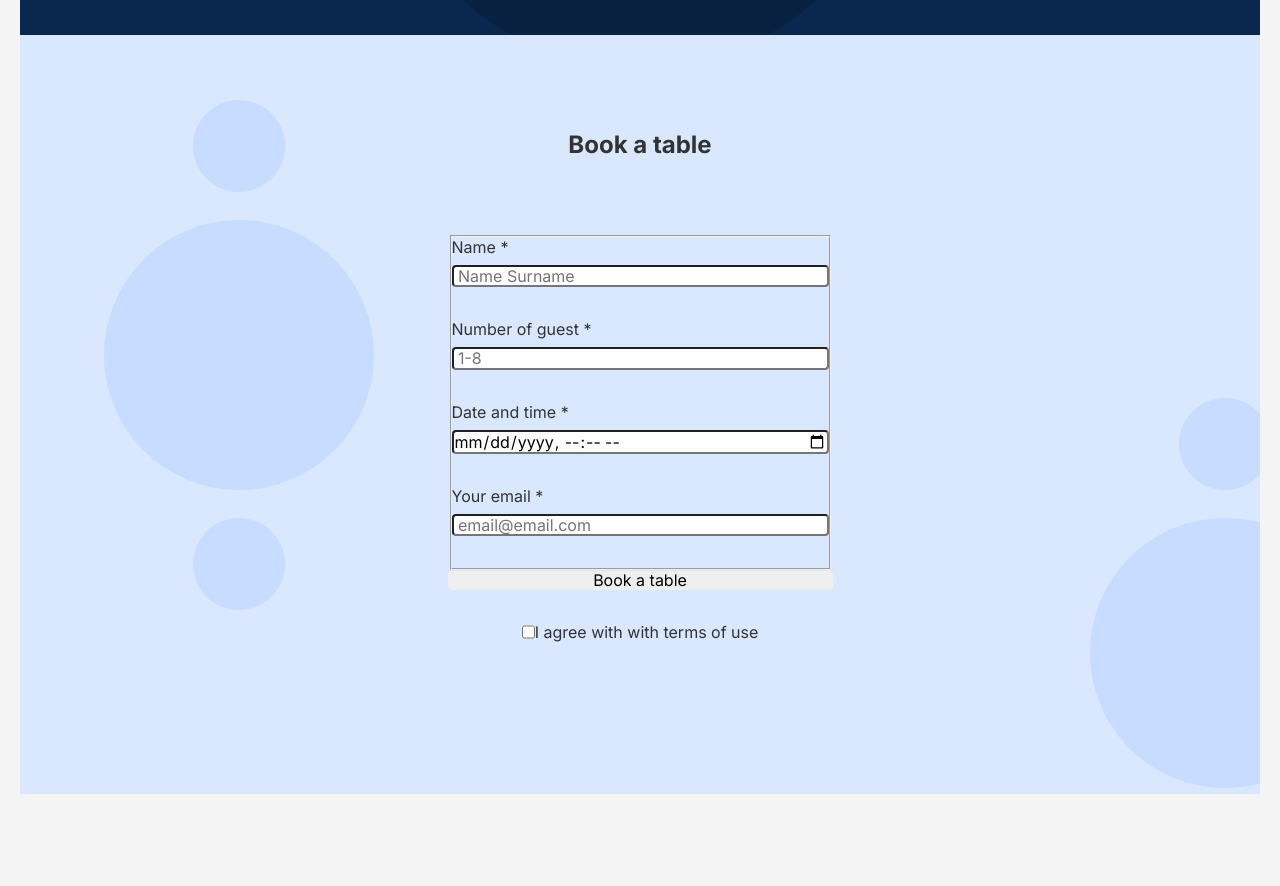
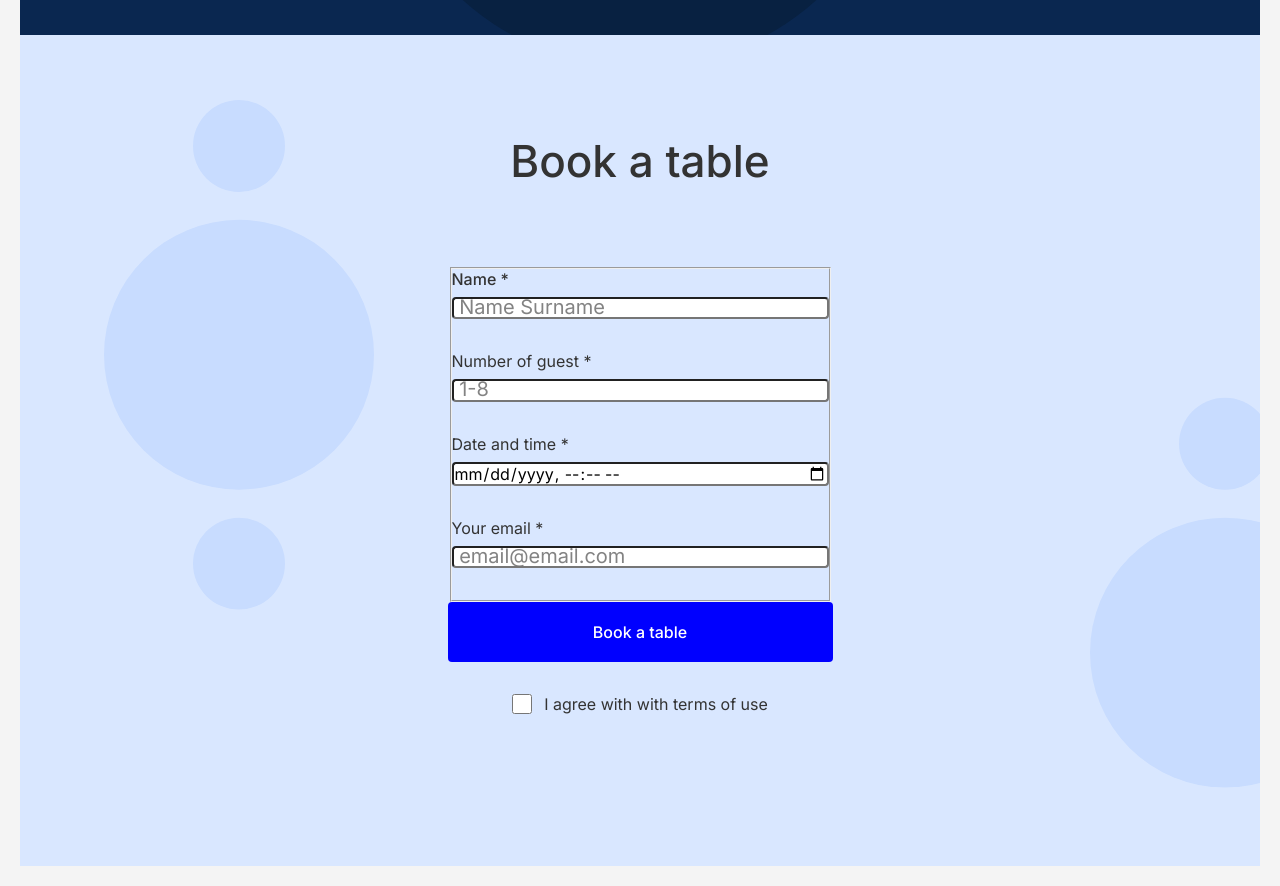
Before and after one commit to mpaclebb/se_project_coffeeshop, a plain HTML site: page index.html in a window 1280 px wide. Shown: the part 1500-2386 px from the top of the page. Before the commit the page ends 2314 px from the top, so only its background shows below. Drawn offline with Linux system fonts and the light colour scheme.

Commit message:
New project update

```diff
--- a/index.html
+++ b/index.html
@@ -84,7 +84,8 @@
 <form action="#" class="reservation__form form">
   <fieldset class="form__fieldset">
     <label for ="fullname" class="form__label">
-    Name * <input type="text" id="fullname" class="form__input" placeholder=" Name Surname">
+   <span class="form__label-text"> Name * </span>
+     <input type="text" id="fullname" class="form__input" placeholder=" Name Surname">
   </label>
   <label for ="guestNumber" class="form__label">
     Number of guest * <input type="number" id="guestNumber" class="form__input" placeholder=" 1-8">
--- a/pages/index.css
+++ b/pages/index.css
@@ -167,6 +167,11 @@ color:white
 .reservation__title{
   margin:0 0 80px;
   text-align: center;
+  font-family: Inter;
+  font-style: normal;
+  font-weight: 500;
+  font-size: 44px;
+  line-height: 52px;
 }
 
 .reservation__form {
@@ -187,6 +192,23 @@ padding: 0;
   display:block;
 }
 
+.form__label-text {
+  font-family: 'Inter', sans-serif; /* Ensure Inter is loaded in your project */
+  font-style: normal;
+  font-weight: 500;
+  font-size: 16px;
+  line-height: 20px;
+}
+
+.form__input::placeholder{
+    font-family: 'Inter', sans-serif; /* Specifies the font family */
+    font-style: normal; /* Normal font style */
+    font-weight: normal; /* Normal font weight, equivalent to font-weight: 400 */
+    font-size: 20px; /* Font size of 20px */
+    line-height: 30px; /* Line height of 30px */
+    color: #838383; /* Color of the placeholder text */
+}
+
 .form__label_type_checkbox{
   display:flex;
   justify-content: center;
@@ -201,20 +223,43 @@ padding: 0;
 }
 
 .form__button{
+  font-family: 'Inter', sans-serif; /* Setting the font family to Inter */
+  font-style: normal;               /* Font style is normal (not italic or oblique) */
+  font-weight: 500;                 /* Medium font weight, which is semi-bold */
+  font-size: 16px;                  /* Font size of 16 pixels */
+  line-height: 20px;
+  height: 60px;
   width:100%;
   padding:0;
   border:none;
   margin-bottom: 32px;
   border-radius: 4px;
   transition: opacity 0.3s ease;
+  background-color: blue;
+  color:white;
 }
 
 .form__button:hover{
 opacity: 0.7;
 }
 
+.form__checkbox-label{
+  display: flex;
+  font-family: 'Inter', sans-serif; /* Inter font for readability and aesthetics */
+  font-style: normal;               /* Normal font style, not italic */
+  font-weight: 500;                 /* Medium weight for emphasis */
+  font-size: 16px;                  /* Adequate size for readability */
+  line-height: 20px;                /* Proper line height for spacing */
+  cursor: pointer;                  /* Indicates the label (and thus the text) is clickable */
+  display: inline-block;
+  margin-bottom: 120px;
+}
+
 .form__checkbox{
 border-radius: 2px;
+width: 20px;
+height: 20px;
+margin-right: 12px;
 }
 .footer {
 }
```
